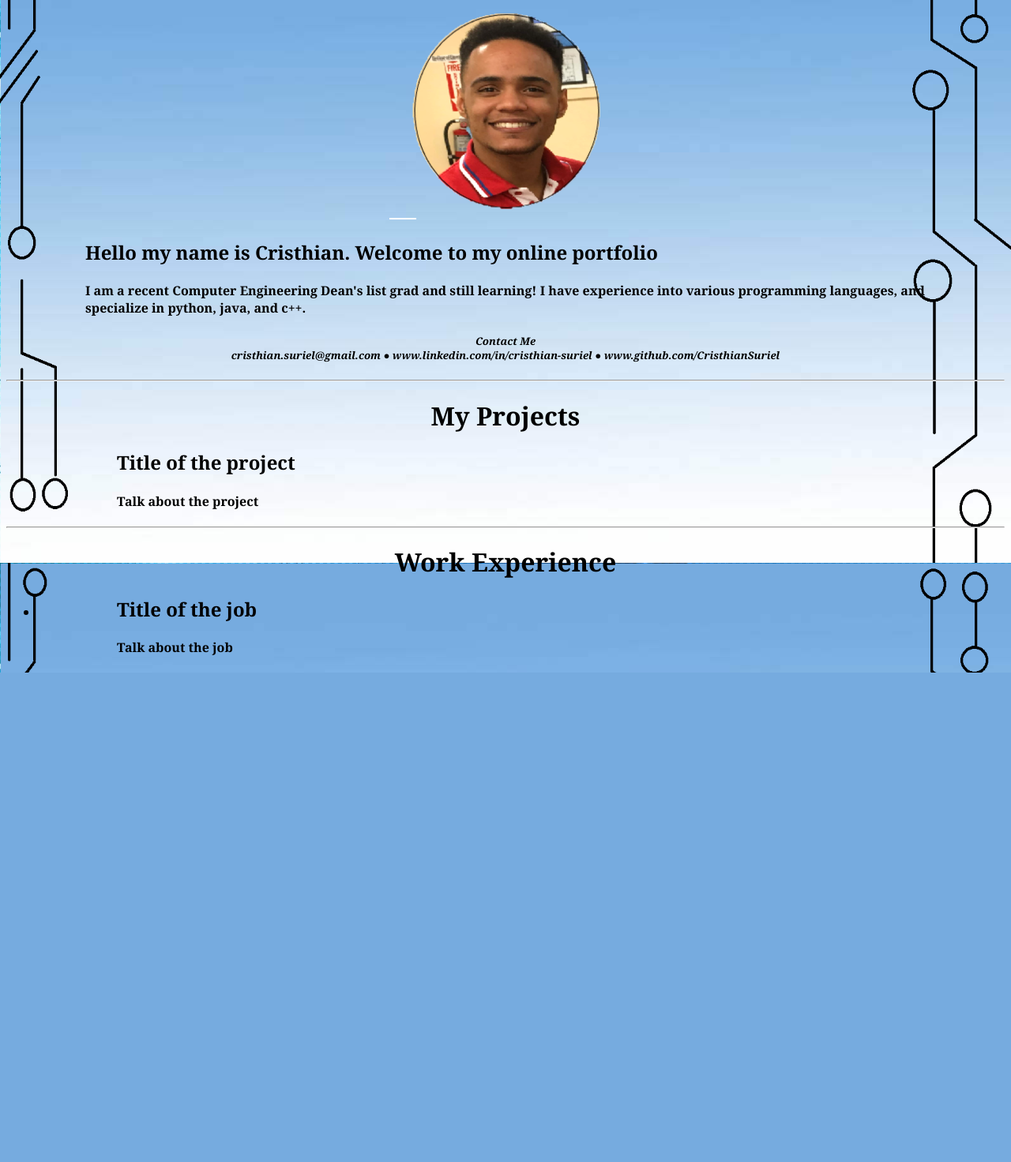
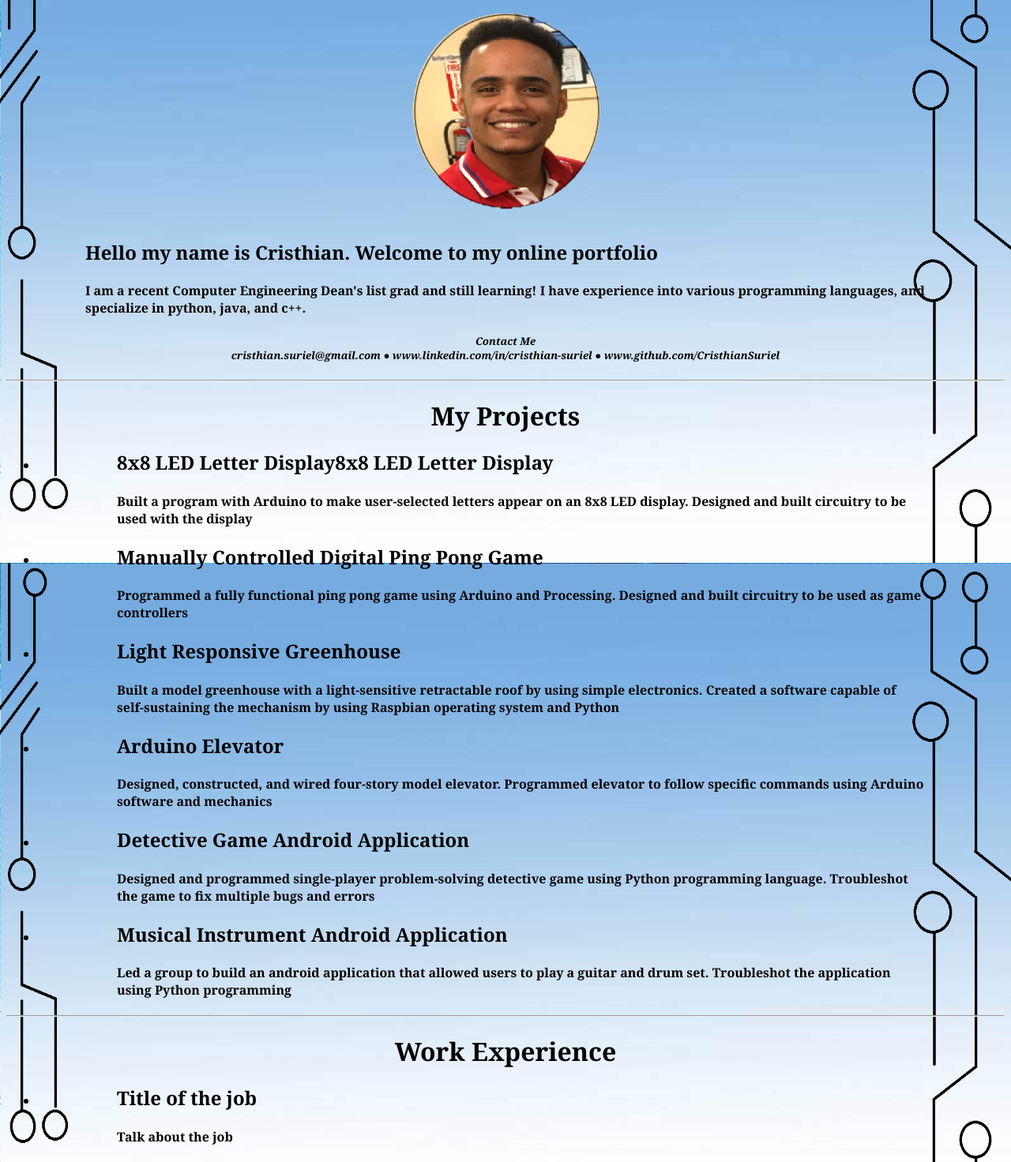
Before and after one commit to CristhianSuriel/onlinePortfolio-P1, a Flask app: page / in a window 1280 px wide. Shown: the part 87-1559 px from the top of the page at 79% size. Before the commit the page ends 939 px from the top, so only its background shows below. Run offline with Flask 2, Linux system fonts and the light colour scheme.

Commit message:
fixed margins and added projects

```diff
--- a/templates/index.html
+++ b/templates/index.html
@@ -29,12 +29,56 @@
         My Projects
     </center></strong></h1>
     <ul>
-        <h2><strong>
-            Title of the project
+        <li><h2><strong>
+            8x8 LED Letter Display8x8 LED Letter Display
         </strong></h2>
         <h4>
-            Talk about the project
-        </h4>
+            Built a program with Arduino to make
+            user-selected letters appear on an 8x8 LED display.
+            Designed and built circuitry to be used with the display
+        </h4></li>
+        <li><h2><strong>
+            Manually Controlled Digital Ping Pong Game
+        </strong></h2>
+        <h4>
+            Programmed a fully functional ping pong game using
+            Arduino and Processing. Designed and built circuitry
+            to be used as game controllers
+        </h4></li>
+        <li><h2><strong>
+            Light Responsive Greenhouse
+        </strong></h2>
+        <h4>
+            Built a model greenhouse with a light-sensitive
+            retractable roof by using simple electronics. Created a
+            software capable of self-sustaining the mechanism by
+            using Raspbian operating system and Python
+
+        </h4></li>
+        <li><h2><strong>
+            Arduino Elevator
+        </strong></h2>
+        <h4>
+            Designed, constructed, and wired four-story model
+            elevator. Programmed elevator to follow specific
+            commands using Arduino software and mechanics
+        </h4></li>
+        <li><h2><strong>
+            Detective Game Android Application
+        </strong></h2>
+        <h4>
+            Designed and programmed single-player problem-solving
+            detective game using Python programming language.
+            Troubleshot the game to fix multiple bugs and errors
+        </h4></li>
+        <li><h2><strong>
+            Musical Instrument Android Application
+        </strong></h2>
+        <h4>
+            Led a group to build an android application that allowed
+            users to play a guitar and drum set. Troubleshot the
+            application using Python programming
+        </h4></li>
     </ul>
     <hr/>
     <!-- This section contains my work experiences -->
```
Also changed, not shown: static/face.png.
